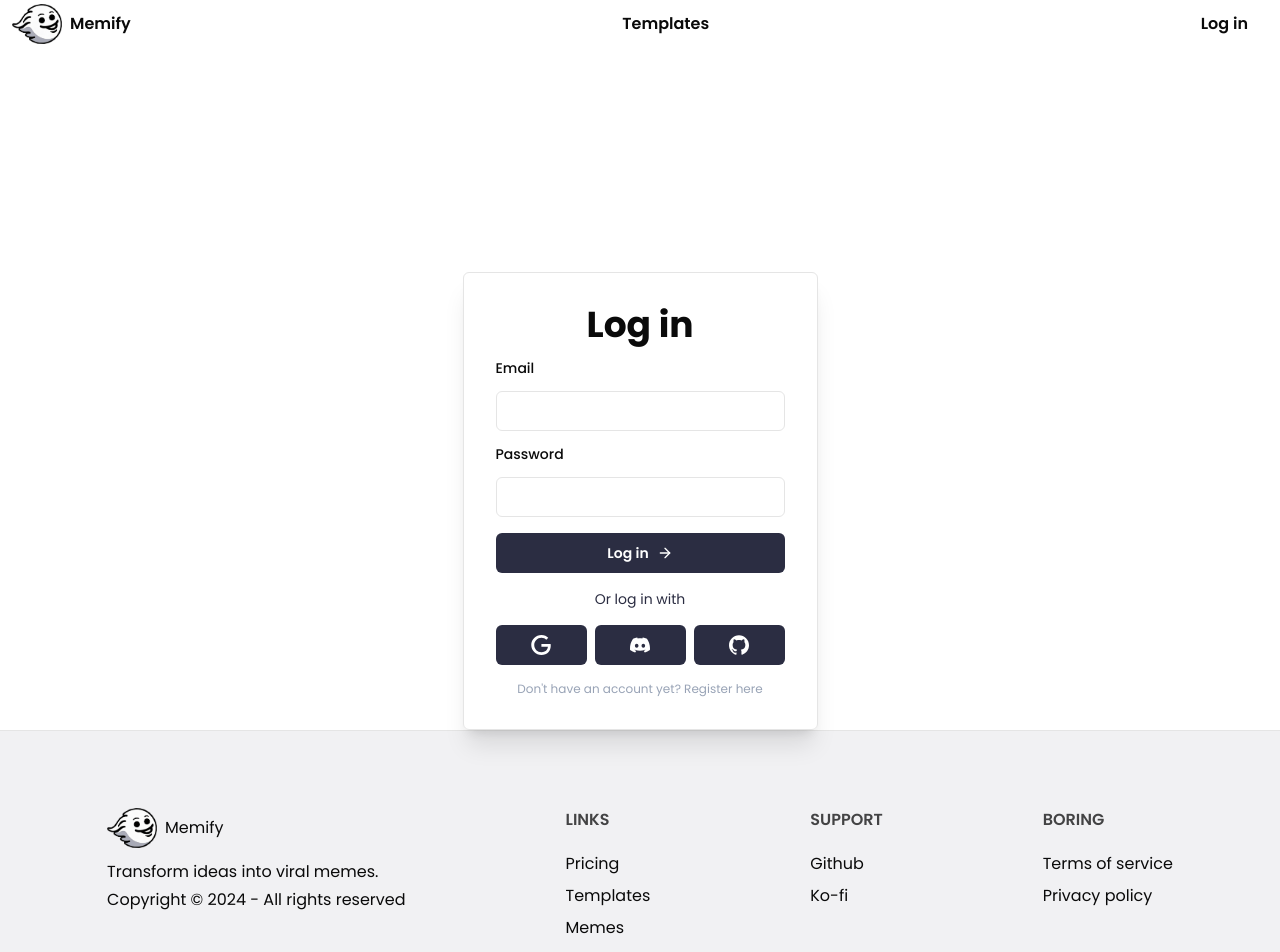
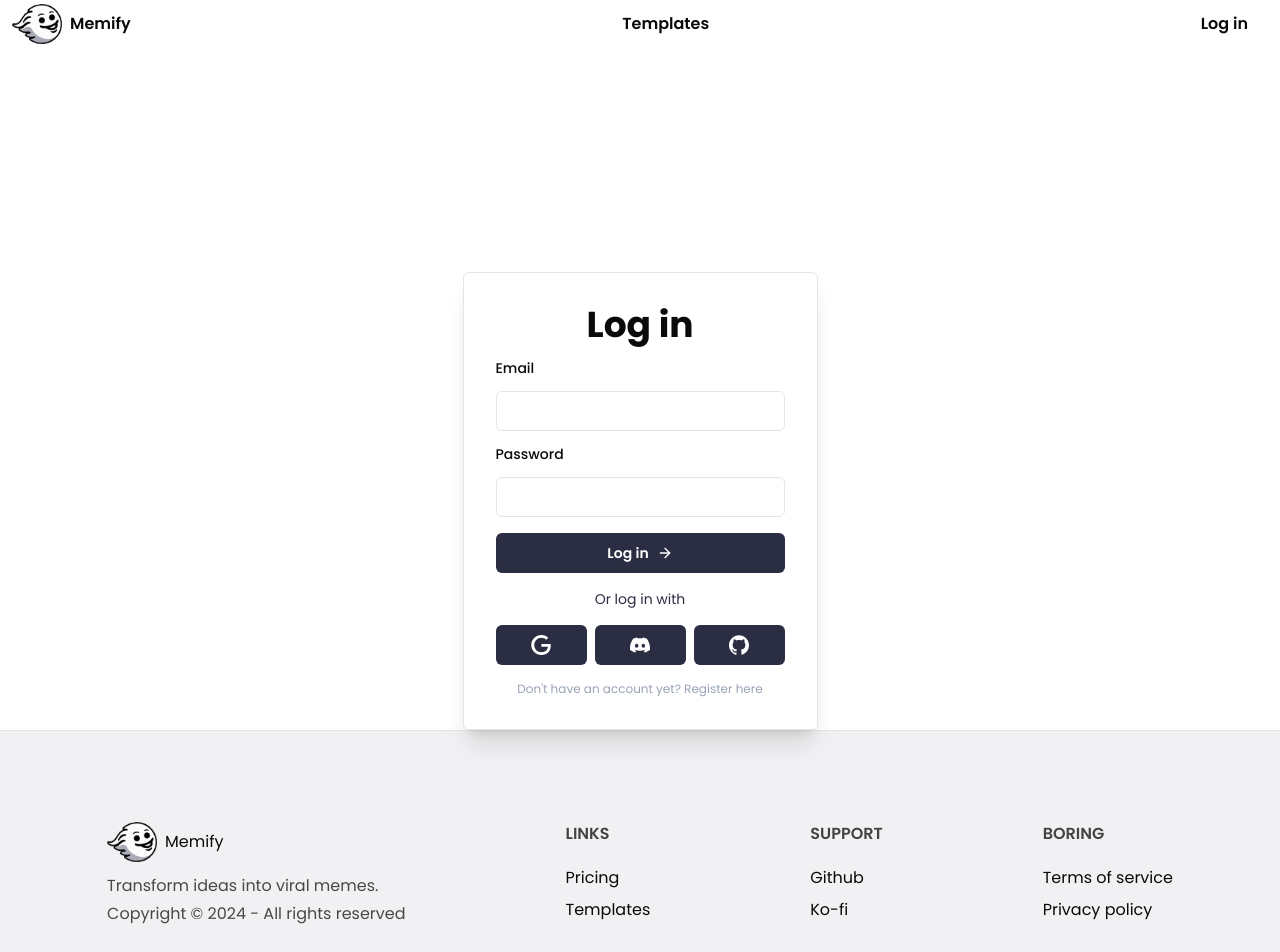
Before and after one commit to adrgarcha/memify, a Next.js app: page /login in a window 1280 px wide. Shown: the top 952 px of the page. Built offline with nearby package versions, Linux system fonts and the light colour scheme; no server answers.

Commit message:
update footer

```diff
--- a/components/footer.tsx
+++ b/components/footer.tsx
@@ -13,11 +13,6 @@ export default function Footer() {
          label: 'Templates',
          href: '/templates',
       },
-      {
-         id: 'memes',
-         label: 'Memes',
-         href: '/memes',
-      },
    ];
 
    const supportLinks = [
@@ -30,7 +25,7 @@ export default function Footer() {
       {
          id: 'ko-fi',
          label: 'Ko-fi',
-         href: '',
+         href: '#',
          out: true,
       },
    ];
@@ -39,12 +34,12 @@ export default function Footer() {
       {
          id: 'terms',
          label: 'Terms of service',
-         href: '/terms',
+         href: '#',
       },
       {
          id: 'privacy',
          label: 'Privacy policy',
-         href: '/privacy',
+         href: '#',
       },
    ];
 
@@ -53,9 +48,9 @@ export default function Footer() {
          <div className="flex gap-x-40">
             <section className="flex flex-col gap-y-3">
                <MemifyLogo />
-               <div className="flex flex-col gap-y-1">
+               <div className="flex flex-col gap-y-1 text-black/70">
                   <p>Transform ideas into viral memes.</p>
-                  <p>Copyright © 2024 - All rights reserved</p>
+                  <p>{`Copyright © ${new Date().getFullYear()} - All rights reserved`}</p>
                </div>
             </section>
             <FooterLink label="LINKS" links={footerLinks} />
```
